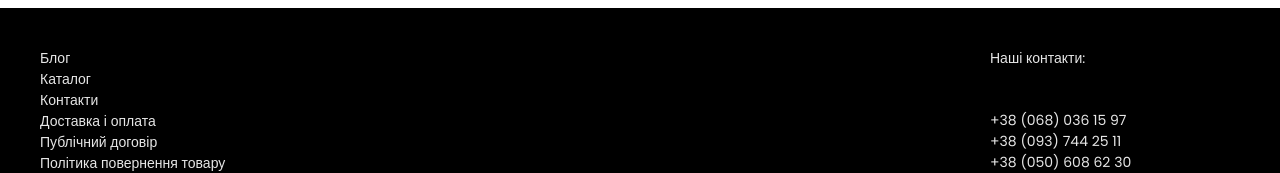
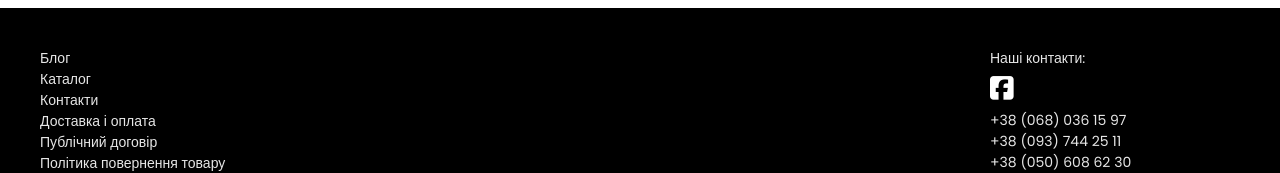
Before and after one commit to anton-sedchenko/online-store-project, a React (Vite) app in the folder client/: page / in a window 1280 px wide. Shown: the part 997-1170 px from the top of the page. Built offline with nearby package versions, Linux system fonts and the light colour scheme; no server answers.

Commit message:
add: footer social links style

```diff
--- a/client/src/styles/_footer.scss
+++ b/client/src/styles/_footer.scss
@@ -84,7 +84,7 @@ footer {
 
 .footer__social-link {
   font-size: 27px;
-  background: linear-gradient(to top, purple 50%, black 50%);
+  background: linear-gradient(to top, purple 50%, white 50%);
   background-size: 100% 200%;
   background-position: 0 0;
   -webkit-background-clip: text;
```
